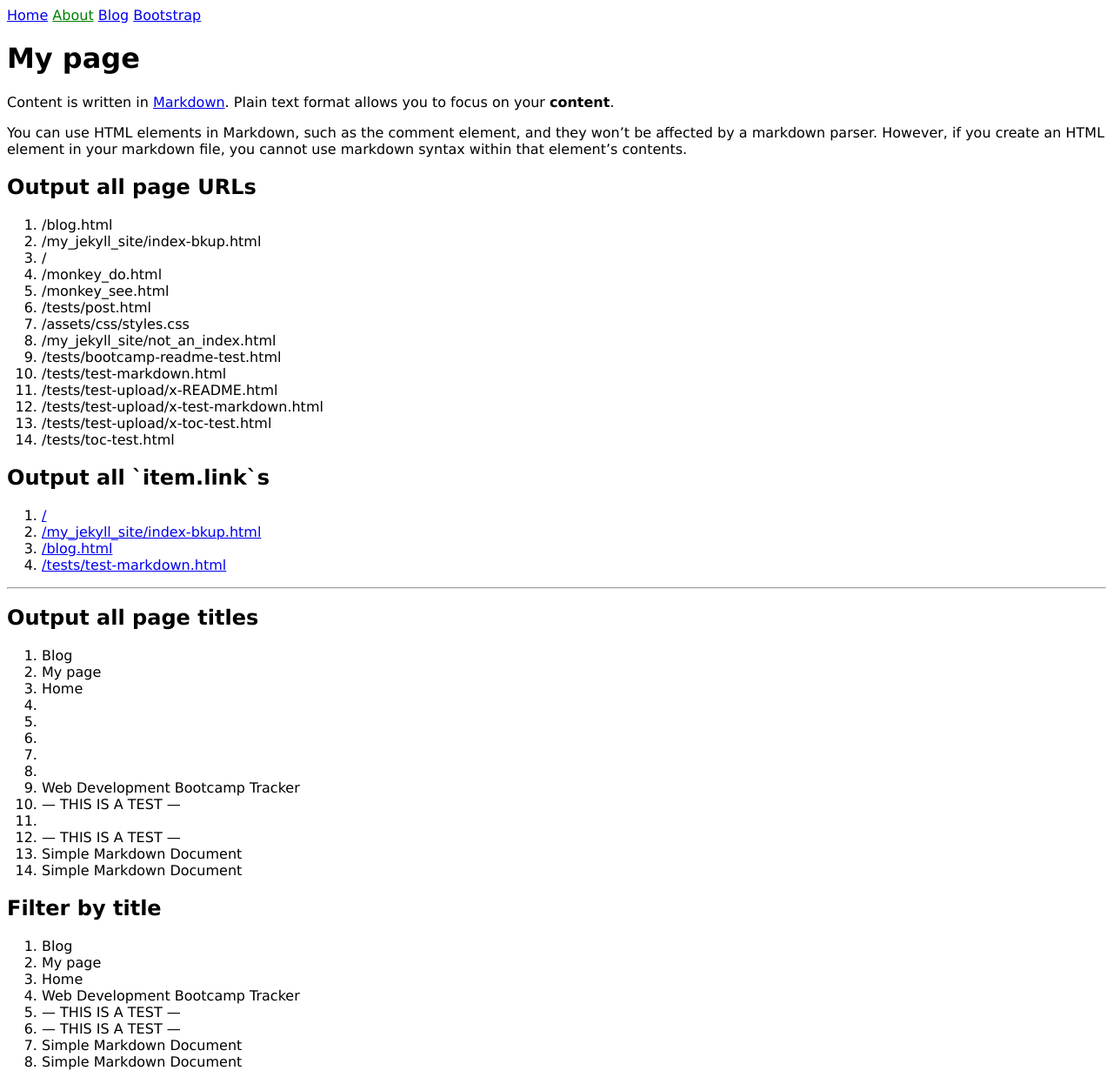
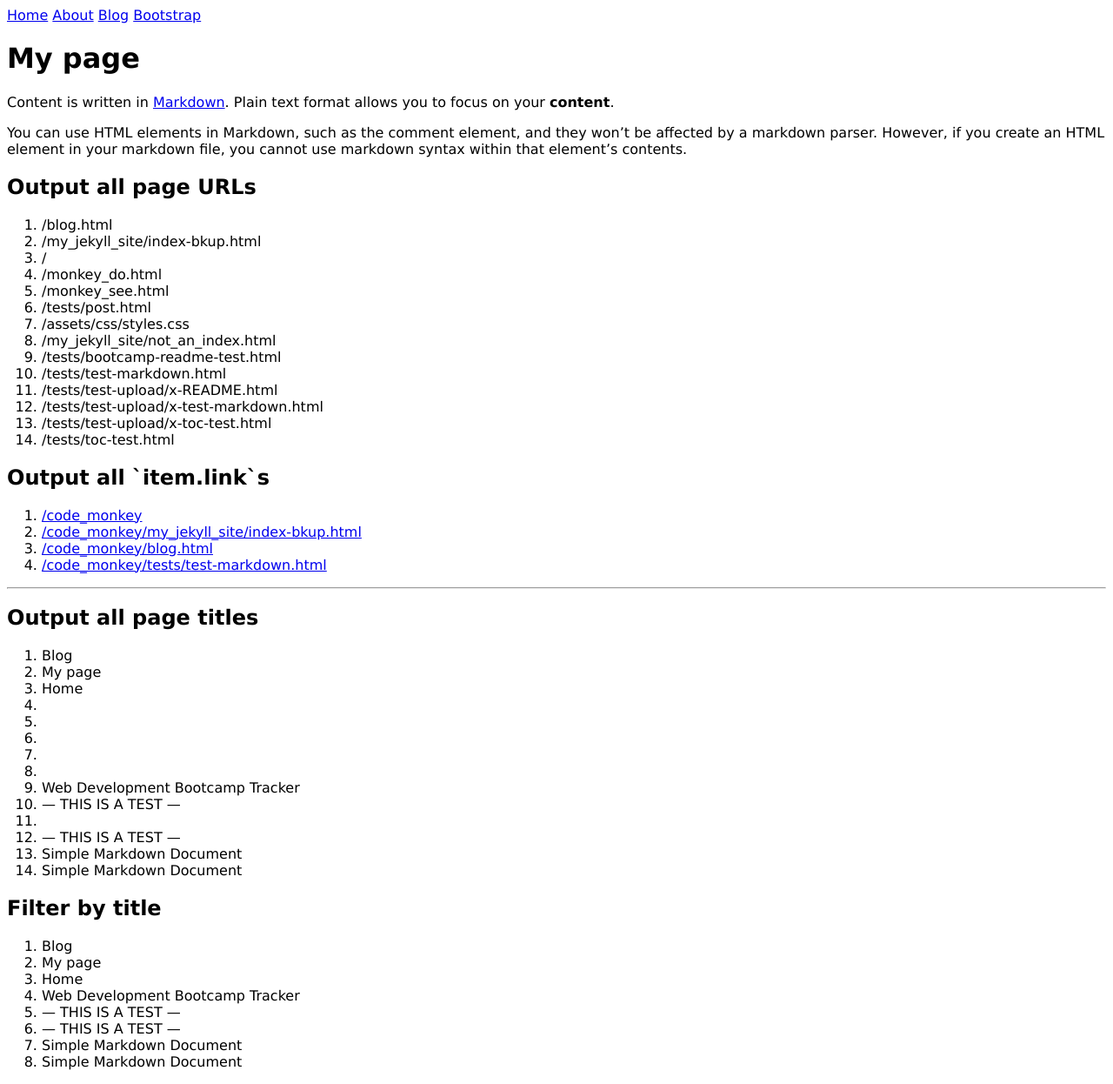
Before and after one commit to studentiyot/code_monkey, a Jekyll site: the page built from my_jekyll_site/index-bkup.md, in a window 1280 px wide. Shown: the whole page at 87% size. Built offline with Jekyll 4.4.1, drawn with Linux system fonts in a browser that asks for light colours.

Commit message:
Update navigation.yml

```diff
--- a/_data/navigation.yml
+++ b/_data/navigation.yml
@@ -1,8 +1,8 @@
 - name: Home
-  link: /
+  link: /code_monkey
 - name: About
-  link: /my_jekyll_site/index-bkup.html
+  link: /code_monkey/my_jekyll_site/index-bkup.html
 - name: Blog
-  link: /blog.html
+  link: /code_monkey/blog.html
 - name: Bootstrap
-  link: /tests/test-markdown.html
+  link: /code_monkey/tests/test-markdown.html
```
